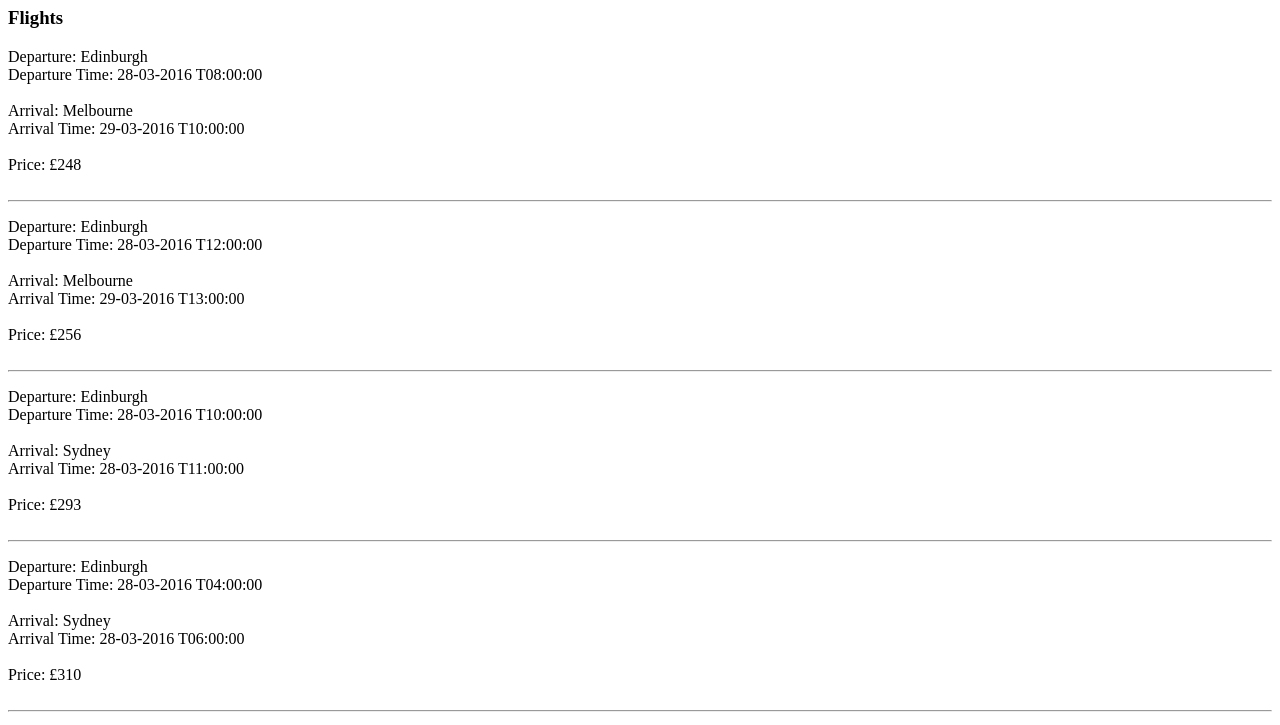
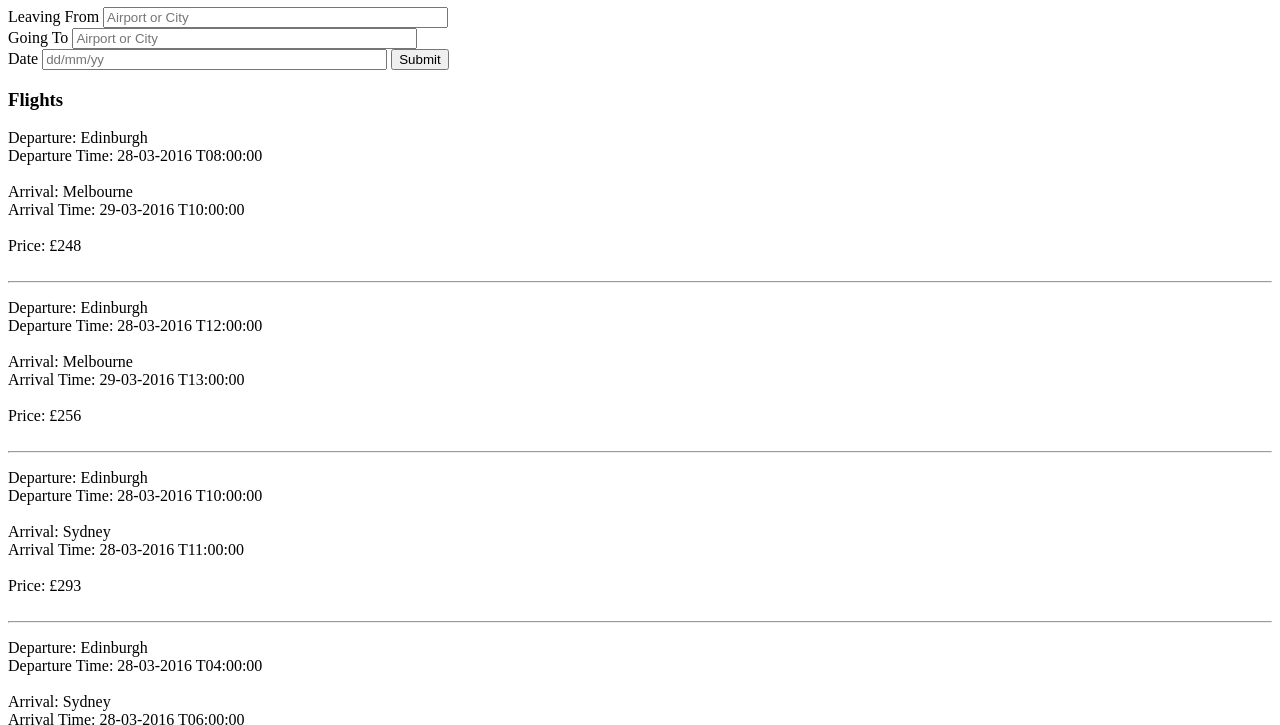
Before and after one commit to EveU/amaroo, a website: page client/build/index.html in a window 1280 px wide. Shown: the part 73-798 px from the top of the page. Drawn offline with Linux system fonts and the light colour scheme.

Commit message:
Form added bit not linked to save inputs

```diff
--- a/client/build/index.html
+++ b/client/build/index.html
@@ -6,6 +6,28 @@
 </head>
 <body>
   <h1>Flightr</h1>
+  <div>
+  	 <form>
+      <label class= "formTitle">Leaving From
+      <input type="text" id="Leaving From" size="40" placeholder="Airport or City">
+      <br>
+      <label class= "formTitle">Going To
+      <input type="text" id="Going To" size="40" placeholder="Airport or City">
+      <br>
+      <label class= "formTitle">Date
+      <input type="text" id="Departure Date" size="40" placeholder="dd/mm/yy">
+    <!--   <p class= "formTitle">Date
+      <input type="text" id="Return Date" size="40" placeholder="dd/mm/yy">
+      <br>
+      <p class= "formTitle">Adults
+      <input type="text" id="Adults" size="10" placeholder="1">
+      <p class= "formTitle">Children
+      <input type="text" id="Children" size="10" placeholder="1"> -->
+      <input type="button" id="add-button" value="Submit">
+
+
+    </form>
+  </div>
   <div id="allFlights">
     <h3>Flights</h1>
   </div>
```
